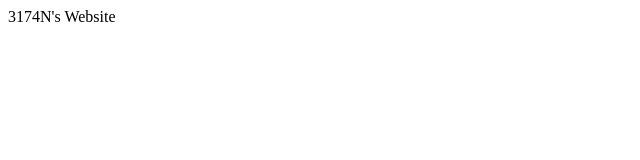
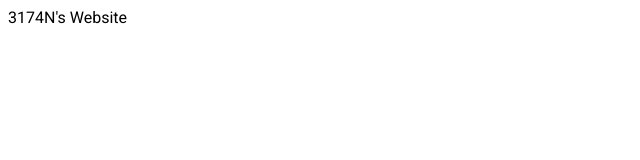
Before and after one commit to 3174N/3174N.github.io, a plain HTML site: page index.html in a window 1280 px wide. Shown: the full height of the page, 0-640 px from the left. Drawn offline with Linux system fonts and the light colour scheme.

Commit message:
Create style.css

```diff
--- a/index.html
+++ b/index.html
@@ -3,6 +3,7 @@
 <head>
 	<meta charset="UTF-8">
 	<meta name="viewport" content="width=device-width, initial-scale=1.0">
+	<link rel="stylesheet" href="style.css">
 	<title>3174N's Website</title>
 </head>
 <body>
--- /dev/null
+++ b/style.css
@@ -0,0 +1,5 @@
+@import url('https://fonts.googleapis.com/css2?family=Roboto&display=swap');
+
+* {
+    font-family: 'Roboto';
+}
```
